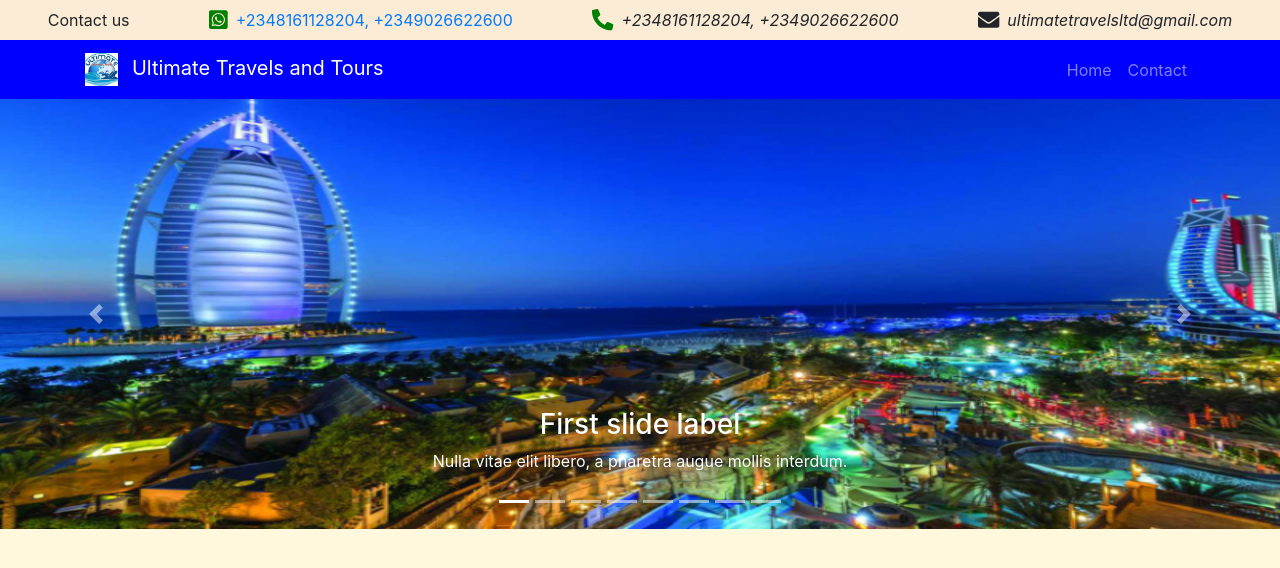
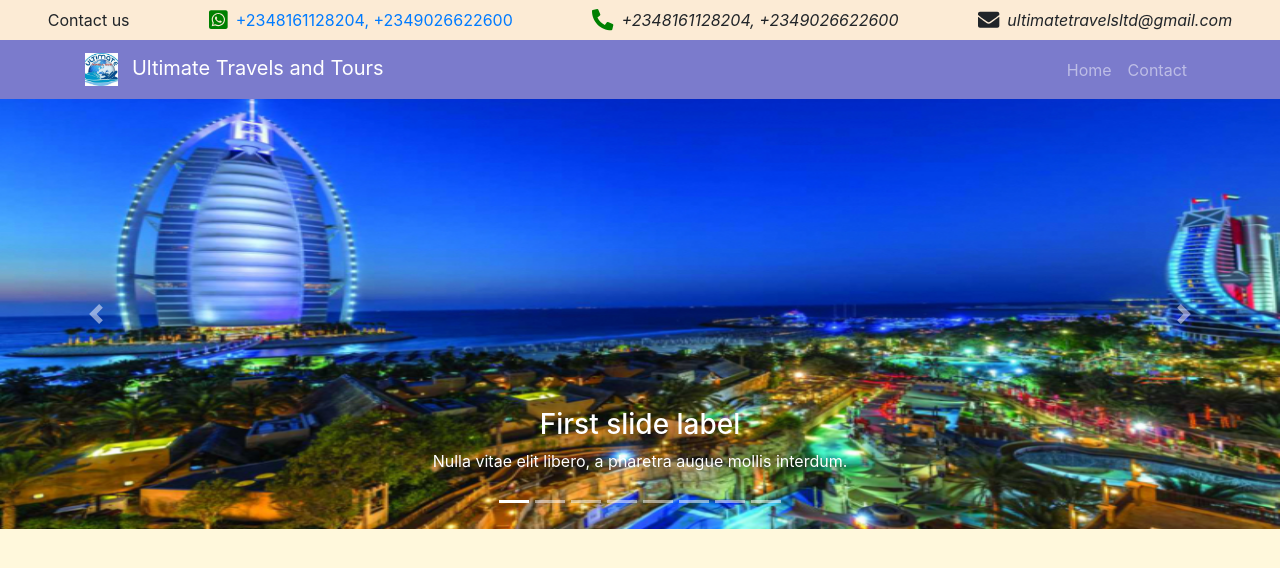
Before and after one commit to chidinma-godwin/ultimate-travels, a React (Create React App) app: page / in a window 1280 px wide. Shown: the top 568 px of the page. Built offline with nearby package versions, Linux system fonts and the light colour scheme.

Commit message:
Change the background color of the navbar

```diff
--- a/src/index.css
+++ b/src/index.css
@@ -19,5 +19,5 @@ code {
 }
 
 .main-nav {
-  background-color: blue;
+  background-color: rgb(123, 123, 204);
 }
```
